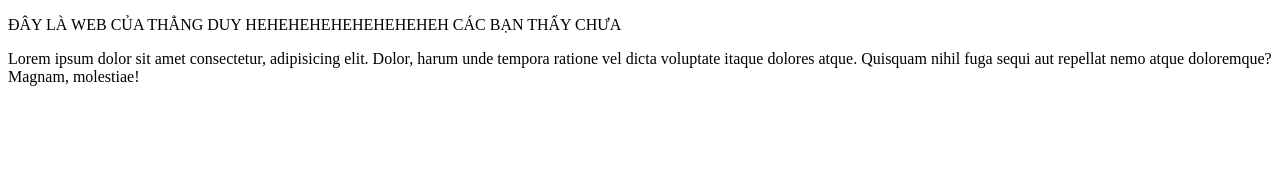
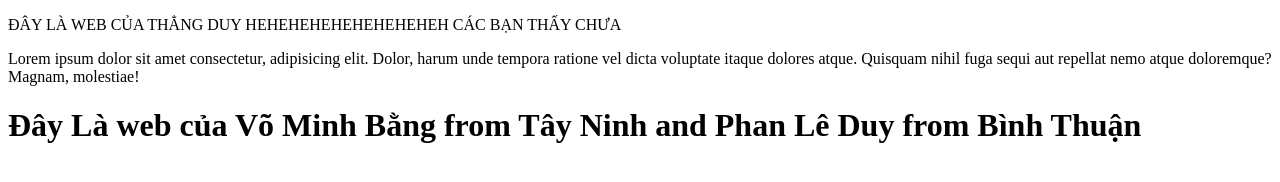
Before and after one commit to phanleduy1998/sythien, a website: page index.html in a window 1280 px wide. Drawn offline with Linux system fonts and the light colour scheme.

Commit message:
đây là h1

```diff
--- a/index.html
+++ b/index.html
@@ -9,5 +9,6 @@
 <body>
     <p>ĐÂY LÀ WEB CỦA THẲNG DUY HEHEHEHEHEHEHEHEHEH CÁC BẠN THẤY CHƯA</p>
     <p>Lorem ipsum dolor sit amet consectetur, adipisicing elit. Dolor, harum unde tempora ratione vel dicta voluptate itaque dolores atque. Quisquam nihil fuga sequi aut repellat nemo atque doloremque? Magnam, molestiae!</p>
+    <h1>Đây Là web của Võ Minh Bằng from Tây Ninh and Phan Lê Duy from Bình Thuận </h1>
 </body>
 </html>
```
